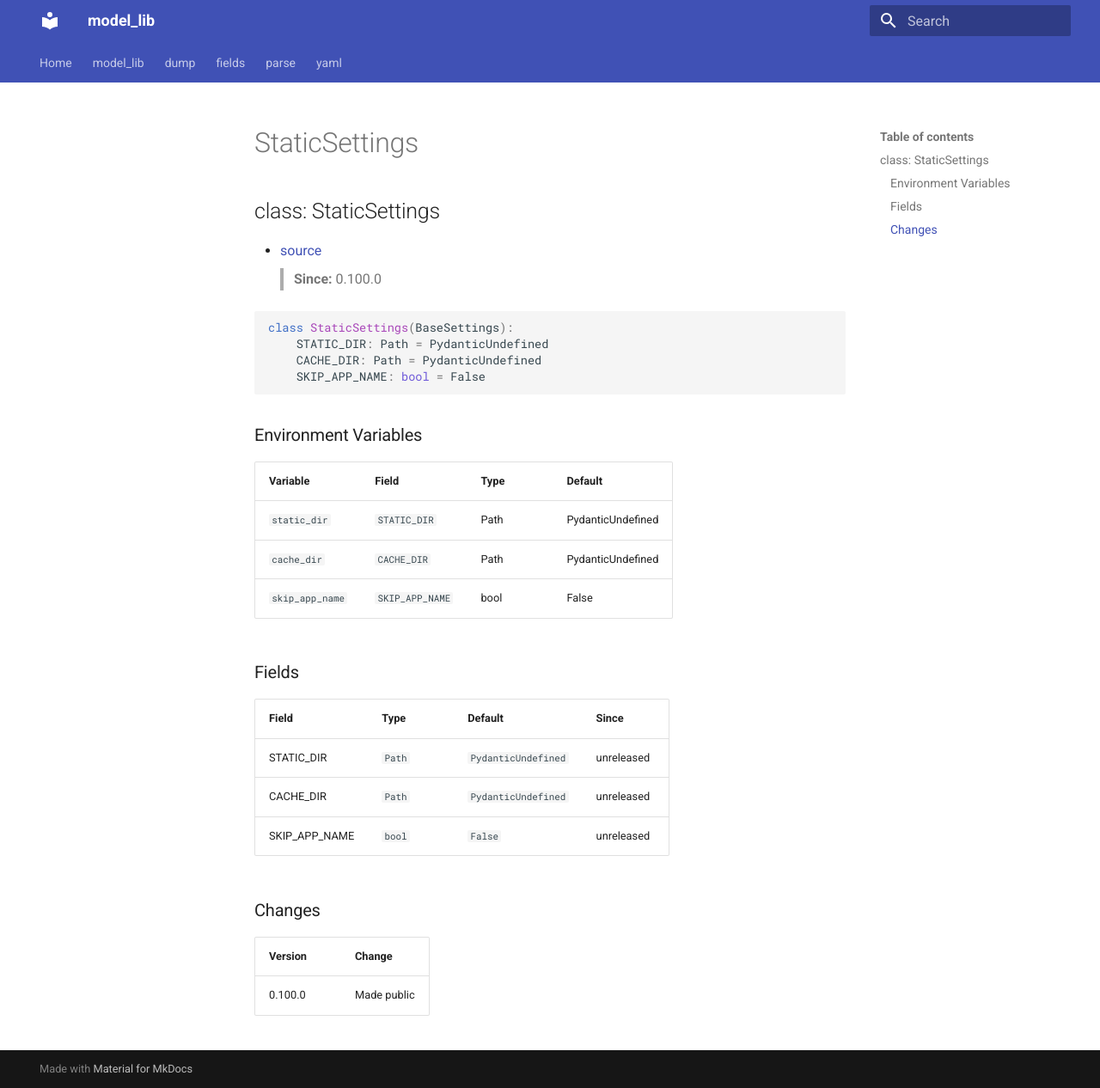
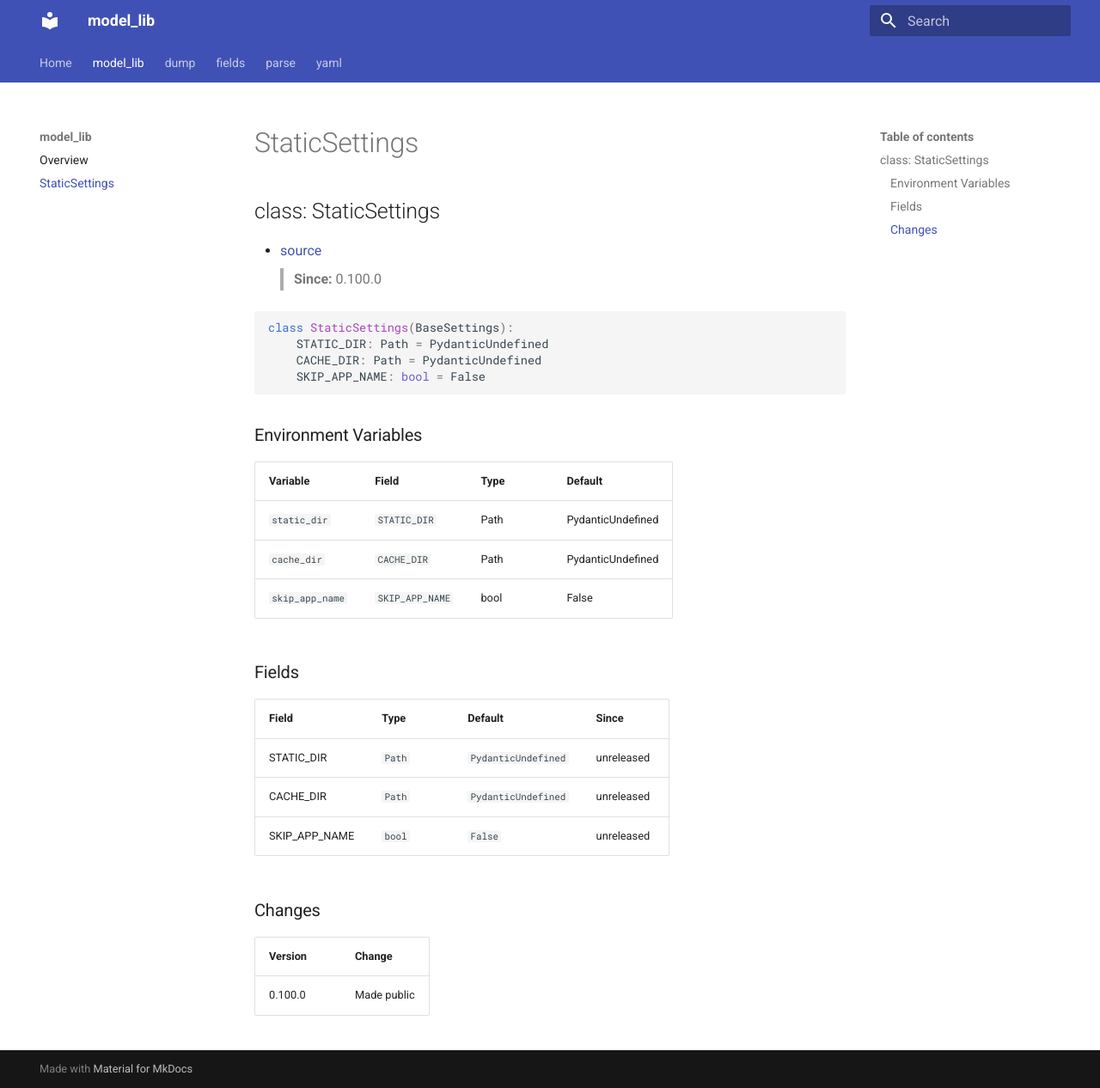
Before and after one commit to EspenAlbert/model-lib, an MkDocs documentation site: the page built from docs/_root/staticsettings.md, in a window 1280 px wide and 1266 px high. Shown: the whole window at 86% size. Built offline with MkDocs 1.6.1 and Material for MkDocs 9.7.7, drawn with Linux system fonts in a browser that asks for light colours.

Commit message:
chore: update navigation structure in mkdocs.yml to include model_lib overview and static settings

```diff
--- a/mkdocs.yml
+++ b/mkdocs.yml
@@ -13,7 +13,9 @@ theme:
 # === DO_NOT_EDIT: pkg-ext nav ===
 nav:
   - Home: index.md
-  - model_lib: _root/index.md
+  - model_lib:
+    - Overview: _root/index.md
+    - StaticSettings: _root/staticsettings.md
   - dump: dump/index.md
   - fields: fields/index.md
   - parse: parse/index.md
```
